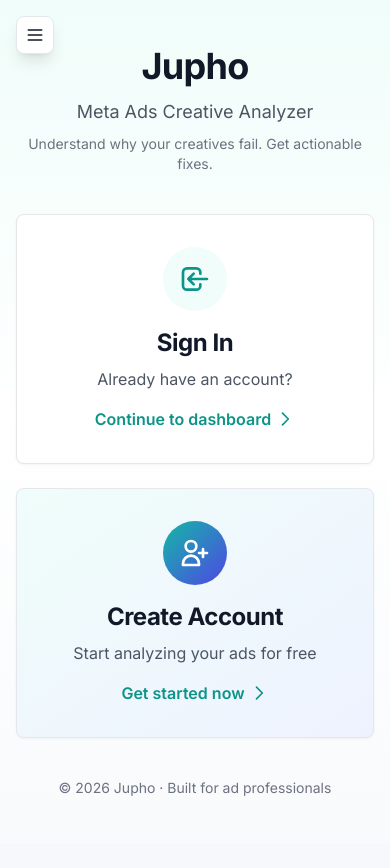
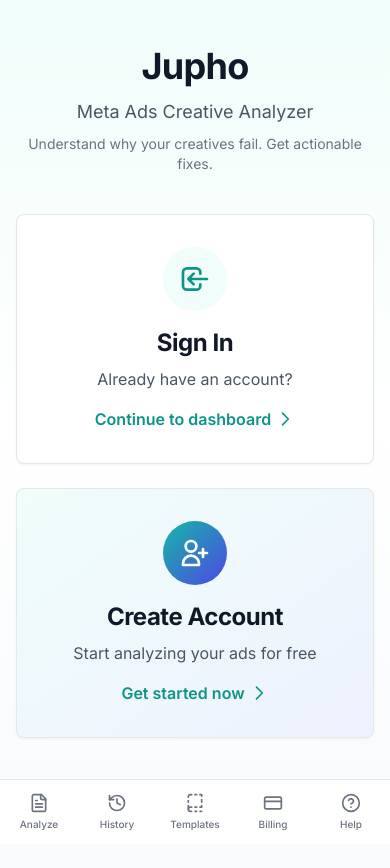
Before and after one commit to rajeshrk930/jupho-f1, a Next.js app in the folder frontend/: page / in a window 390 px wide. Shown: the top 868 px of the page. Before the commit the page ends 844 px from the top, so only its background shows below. Built offline with nearby package versions, Linux system fonts and the light colour scheme; no server answers.

Commit message:
feat(mobile): add MobileTopBar + bottom nav and upgrade trigger on Analyze page

```diff
--- a/frontend/src/app/analyze/page.tsx
+++ b/frontend/src/app/analyze/page.tsx
@@ -2,7 +2,7 @@
 
 import { useState, useEffect } from 'react';
 import { useQuery, useQueryClient } from '@tanstack/react-query';
-import { analysisApi } from '@/lib/api';
+import { analysisApi, chatApi } from '@/lib/api';
 import { Analysis } from '@/types';
 import { AnalyzeForm } from '@/components/AnalyzeForm';
 import { AnalysisDrawer } from '@/components/AnalysisDrawer';
@@ -10,10 +10,12 @@
 import { Clock, ChevronRight, TrendingUp, TrendingDown, Minus } from 'lucide-react';
 import toast from 'react-hot-toast';
 import Link from 'next/link';
+import MobileTopBar from '@/components/MobileTopBar';
+import UsageCounter from '@/components/UsageCounter';
 
 export default function AnalyzePage() {
   const queryClient = useQueryClient();
-  const { isAuthenticated } = useAuthStore();
+  const { isAuthenticated, user } = useAuthStore();
   const [isLoading, setIsLoading] = useState(false);
   const [result, setResult] = useState<Analysis | null>(null);
   const [showDrawer, setShowDrawer] = useState(false);
@@ -25,7 +27,20 @@
     enabled: isAuthenticated,
   });
 
+  // Fetch usage stats
+  const { data: usageData } = useQuery({
+    queryKey: ['usage-stats'],
+    queryFn: async () => {
+      const response = await chatApi.getUsage();
+      return response.data;
+    },
+    enabled: isAuthenticated,
+  });
+
   const recentAnalyses = recentData?.data?.analyses || [];
+  const isPro = user?.proExpiresAt && new Date(user.proExpiresAt) > new Date();
+  const usageCount = usageData?.analysisCount || 0;
+  const [showUpgradeModal, setShowUpgradeModal] = useState(false);
 
   useEffect(() => {
     if (isLoading || result) {
@@ -69,6 +84,7 @@
 
   return (
     <div className="min-h-screen bg-gray-50">
+      <MobileTopBar title="Analyze" rightContent={<UsageCounter isPro={!!isPro} usageCount={usageCount} limit={3} onUpgradeClick={() => setShowUpgradeModal(true)} compact />} />
       {/* Main Content */}
       <main className="px-4 py-8">
         <div className="flex flex-col lg:flex-row gap-6">
@@ -178,6 +194,11 @@
         isLoading={isLoading}
         result={result}
       />
+      <UpgradeModal
+        isOpen={showUpgradeModal}
+        onClose={() => setShowUpgradeModal(false)}
+        onUpgradeComplete={() => setShowUpgradeModal(false)}
+      />
     </div>
   );
 }
--- a/frontend/src/app/layout.tsx
+++ b/frontend/src/app/layout.tsx
@@ -4,6 +4,7 @@
 import { Providers } from '@/app/providers';
 import { Toaster } from 'react-hot-toast';
 import { Sidebar } from '@/components/Sidebar';
+import BottomNav from '@/components/BottomNav';
 
 const inter = Inter({ subsets: ['latin'] });
 
@@ -26,10 +27,11 @@
         <Providers>
           <div className="flex min-h-screen bg-gray-50">
             <Sidebar />
-            <main className="flex-1 overflow-x-hidden">
+            <main className="flex-1 overflow-x-hidden pb-16 lg:pb-0">
               {children}
             </main>
           </div>
+          <BottomNav />
           <Toaster position="top-right" />
         </Providers>
       </body>
--- /dev/null
+++ b/frontend/src/components/BottomNav.tsx
@@ -0,0 +1,45 @@
+'use client';
+
+import Link from 'next/link';
+import { usePathname } from 'next/navigation';
+import { FileText, History, BookTemplate, CreditCard, HelpCircle } from 'lucide-react';
+
+export default function BottomNav() {
+  const pathname = usePathname();
+
+  const tabs = [
+    { href: '/analyze', label: 'Analyze', icon: FileText },
+    { href: '/history', label: 'History', icon: History },
+    { href: '/templates', label: 'Templates', icon: BookTemplate },
+    { href: '/billing', label: 'Billing', icon: CreditCard },
+    { href: '/help', label: 'Help', icon: HelpCircle },
+  ];
+
+  return (
+    <nav className="lg:hidden fixed bottom-0 left-0 right-0 bg-white border-t border-gray-200 z-50 safe-area-pb">
+      <div className="grid grid-cols-5 h-16">
+        {tabs.map((tab) => {
+          const Icon = tab.icon;
+          const isActive = pathname === tab.href || pathname.startsWith(tab.href + '/');
+
+          return (
+            <Link
+              key={tab.href}
+              href={tab.href}
+              className={`flex flex-col items-center justify-center gap-1 transition-colors ${
+                isActive
+                  ? 'text-teal-600'
+                  : 'text-gray-500 hover:text-gray-700'
+              }`}
+            >
+              <Icon size={20} strokeWidth={isActive ? 2.5 : 2} />
+              <span className={`text-[10px] ${isActive ? 'font-semibold' : 'font-medium'}`}>
+                {tab.label}
+              </span>
+            </Link>
+          );
+        })}
+      </div>
+    </nav>
+  );
+}
--- /dev/null
+++ b/frontend/src/components/MobileTopBar.tsx
@@ -0,0 +1,49 @@
+'use client';
+
+import { usePathname, useRouter } from 'next/navigation';
+import { ChevronLeft } from 'lucide-react';
+
+interface MobileTopBarProps {
+  title?: string;
+  showBack?: boolean;
+  rightContent?: React.ReactNode;
+}
+
+export default function MobileTopBar({ title, showBack, rightContent }: MobileTopBarProps) {
+  const pathname = usePathname();
+  const router = useRouter();
+
+  // Auto-generate title from pathname if not provided
+  const getTitle = () => {
+    if (title) return title;
+
+    const path = pathname.split('/')[1] || 'home';
+    return path.charAt(0).toUpperCase() + path.slice(1);
+  };
+
+  return (
+    <div className="lg:hidden sticky top-0 z-40 bg-white border-b border-gray-200">
+      <div className="flex items-center justify-between h-14 px-4">
+        <div className="flex items-center gap-3 flex-1">
+          {showBack && (
+            <button
+              onClick={() => router.back()}
+              className="p-1.5 -ml-1.5 rounded-lg hover:bg-gray-100 transition-colors"
+              aria-label="Go back"
+            >
+              <ChevronLeft size={20} className="text-gray-700" />
+            </button>
+          )}
+          <h1 className="text-base font-bold text-gray-900 truncate">
+            {getTitle()}
+          </h1>
+        </div>
+        {rightContent && (
+          <div className="flex-shrink-0">
+            {rightContent}
+          </div>
+        )}
+      </div>
+    </div>
+  );
+}
--- a/frontend/src/components/Sidebar.tsx
+++ b/frontend/src/components/Sidebar.tsx
@@ -11,17 +11,13 @@
   User,
   Settings,
   LogOut,
-  Crown,
-  Menu,
-  X
+  Crown
 } from 'lucide-react';
-import { useState } from 'react';
 
 export function Sidebar() {
   const pathname = usePathname();
   const router = useRouter();
   const { user, logout } = useAuthStore();
-  const [isMobileOpen, setIsMobileOpen] = useState(false);
 
   // Hide sidebar on auth pages
   const isAuthPage = pathname === '/login' || pathname === '/signup';
@@ -70,7 +66,6 @@
             <Link
               key={item.href}
               href={item.href}
-              onClick={() => setIsMobileOpen(false)}
               className={`flex items-center gap-3 px-3 py-2.5 rounded-lg transition-all ${
                 active
                   ? 'bg-teal-50 text-teal-700 font-medium'
@@ -119,7 +114,6 @@
         <div className="space-y-1">
           <Link
             href="/settings"
-            onClick={() => setIsMobileOpen(false)}
             className={`flex items-center gap-3 px-3 py-2 rounded-lg transition-colors ${
               pathname === '/settings'
                 ? 'bg-gray-100 text-gray-900'
@@ -143,28 +137,8 @@
 
   return (
     <>
-      {/* Mobile Toggle Button */}
-      <button
-        onClick={() => setIsMobileOpen(!isMobileOpen)}
-        className="lg:hidden fixed top-4 left-4 z-50 p-2 rounded-lg bg-white border border-gray-200 shadow-lg"
-      >
-        {isMobileOpen ? <X size={20} /> : <Menu size={20} />}
-      </button>
-
-      {/* Mobile Overlay */}
-      {isMobileOpen && (
-        <div
-          onClick={() => setIsMobileOpen(false)}
-          className="lg:hidden fixed inset-0 bg-black/50 z-40"
-        />
-      )}
-
-      {/* Sidebar */}
-      <aside
-        className={`fixed top-0 left-0 h-full w-64 bg-white border-r border-gray-200 flex flex-col z-40 transition-transform duration-300 ${
-          isMobileOpen ? 'translate-x-0' : '-translate-x-full lg:translate-x-0'
-        }`}
-      >
+      {/* Sidebar - Desktop only, hidden on mobile (bottom nav used instead) */}
+      <aside className="hidden lg:flex fixed top-0 left-0 h-full w-64 bg-white border-r border-gray-200 flex-col z-40">
         <SidebarContent />
       </aside>
 
```
